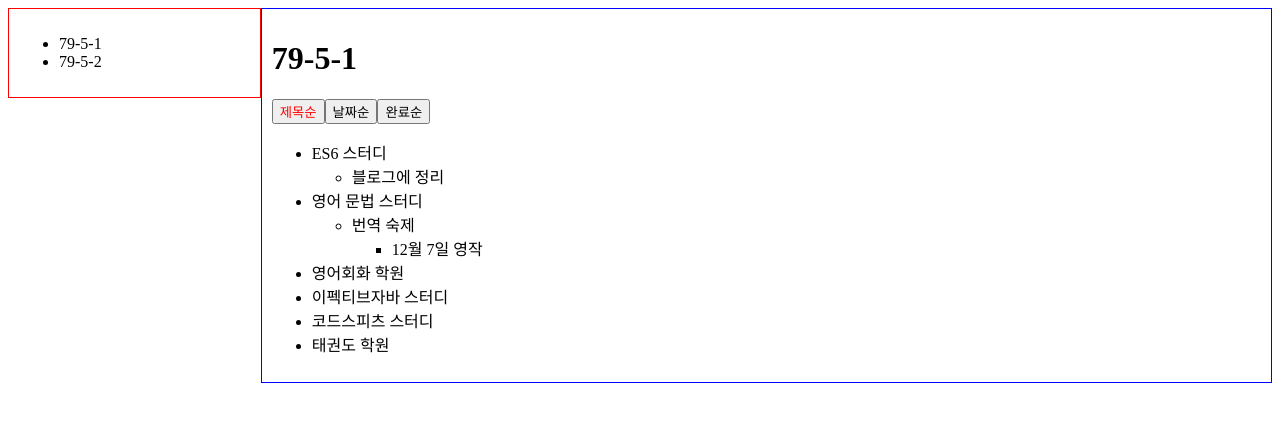
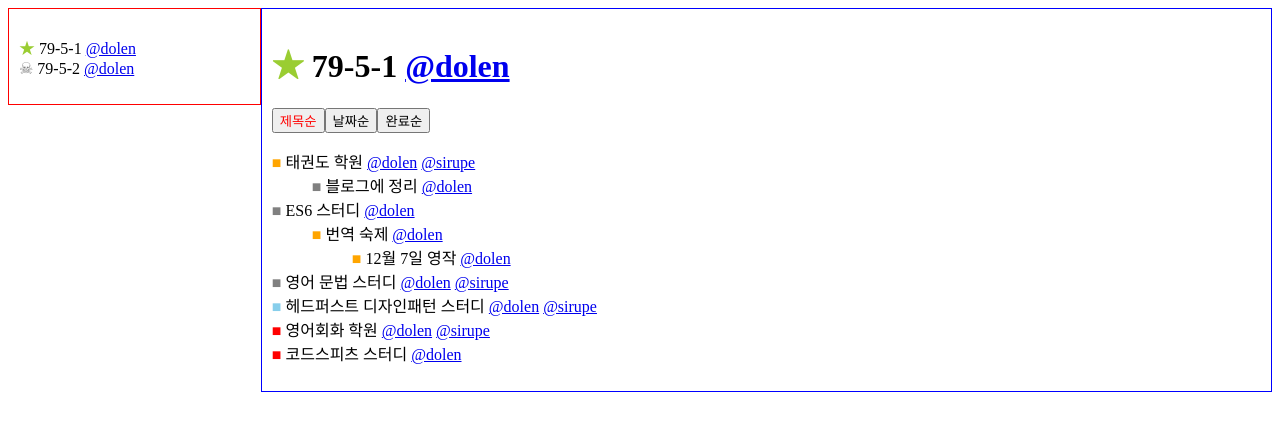
Before and after one commit to imcts/code-spitz, a plain HTML site: page design-pattern/decorator-opserver/index.html in a window 1280 px wide. Drawn offline with Linux system fonts and the light colour scheme.

Commit message:
complete decorator

```diff
--- /dev/null
+++ b/design-pattern/decorator-opserver/decorator/Decorator.js
@@ -0,0 +1,56 @@
+/**
+ * interface Decorator {
+ *  task () {
+ *    // do common logic
+ *    this._task()
+ *  }
+ *
+ *  _task ()
+ * }
+ *
+ * class TaskView extends Decorator{}
+ * class TaskMemberView extends Decorator {}
+ * class TaskPriorityView extends Decorator {}
+ *
+ * let result = new TaskView(); // default value.
+ * result = new TaskMemberView(result); // decorated value
+ * result = new TaskPriorityView(result); // decorated value
+ *
+ * A -> B -> C...
+ * 1. 데코레이터는 순차적으로 A -> B -> C를 실행시키고 나온 결과값을 사용하고자 함이다.
+ * 2. 이렇게 되면 매번 A와 B와 C가 생성되자마자 전달되어야 하기 때문에 런타임에 밀어넣긴 힘들다.
+ *  - 이 코드를 어디에 위치시킬 것인가. Visitor에?
+ *  - Visitor가 데코레이터들의 생성 책임을 다 지게 된다.
+ *  - 데코레이터를 추가할때마다 Visitor를 고치는게 말이 되는가.
+ *  - 생성자에서 하던일을 Decorator의 setter에서 하면 생성은 app에서 하지만 실행은 비지터가 해줄 수 있다.
+ * 3. Visitor에는 this._taskDecorator가 있고, 실행하면 된다.
+ *  - this._taskDecorator는 주입된 맨 마지막 데코레이터이다.
+ *  - 실행시 C -> B -> A로 재귀적으로 실행하여 A의 결과값을 B한테, B의 결과값을 C한테 주면 된다.
+ *  - 실행단에서는 아무것도 알 필요 없이 설정된 데코레이터의 C.run()을 함으로써 언제든 재귀적으로 실행할 수 있다.
+ */
+const Decorator = class {
+  constructor () {
+    this._decorator = null
+    this._result = null
+  }
+
+  set (decorator) {
+    this._decorator = decorator
+    return this
+  }
+
+  task (wrapper, task) {
+    if (this._decorator) {
+      this._decorator.task(wrapper, task)
+    }
+    this._task(wrapper, task)
+  }
+
+  _task () {
+    throw new Error('This method must be overridden.')
+  }
+
+  get result () {
+    return this._result
+  }
+}
--- /dev/null
+++ b/design-pattern/decorator-opserver/decorator/MemberDecorator.js
@@ -0,0 +1,9 @@
+const MemberDecorator = class extends Decorator {
+  constructor (members = []) {
+    super()
+    this._regexp = new RegExp(`@(${members.join('|')})`, 'g');
+  }
+  _task (wrapper, task) {
+    wrapper.innerHTML = wrapper.innerHTML.replace(this._regexp, '<a href="#$1">@$1</a>')
+  }
+}
--- /dev/null
+++ b/design-pattern/decorator-opserver/decorator/PriorityDecorator.js
@@ -0,0 +1,5 @@
+const PriorityDecorator = class extends Decorator {
+  _task (wrapper, task) {
+    wrapper.innerHTML = wrapper.innerHTML.replace(/\[(urgent|high|normal|low)\]/gi, '<span class="$1">■</span>')
+  }
+}
--- /dev/null
+++ b/design-pattern/decorator-opserver/decorator/SymbolDecorator.js
@@ -0,0 +1,26 @@
+const SymbolDecorator = class extends Decorator {
+  _task (wrapper, task) {
+    wrapper.innerHTML = wrapper.innerHTML.replace(/\[(star|clover|coffee|skull)\]/gi, (match, p1) => {
+      let symbol
+
+      switch (p1) {
+        case 'star':
+          symbol = '★'
+          break
+        case 'clover':
+          symbol = '☘'
+          break
+        case 'coffee':
+          symbol = '☕'
+          break
+        case 'skull':
+          symbol = '☠'
+          break
+        default:
+          symbol = ''
+          break
+      }
+      return `<span class="${p1}">${symbol}</span>`
+    })
+  }
+}
--- /dev/null
+++ b/design-pattern/decorator-opserver/decorator/TaskView.js
@@ -0,0 +1,5 @@
+const TaskView = class extends Decorator {
+  _task (wrapper, task) {
+    wrapper.innerHTML = task.title
+  }
+}
--- a/design-pattern/decorator-opserver/index.html
+++ b/design-pattern/decorator-opserver/index.html
@@ -8,7 +8,9 @@
     }
 
     li {
+      list-style: none;
       cursor: pointer;
+      padding: 0
     }
 
     .complete > div {
@@ -22,11 +24,63 @@
       border: 1px solid red;
     }
 
+    #folders > ul {
+      padding: 0
+    }
+
     #folder {
       float: left;
       width: 80%;
       padding: 10px;
       border: 1px solid blue;
+    }
+
+    #folder > ul {
+      padding: 0
+    }
+
+    .star {
+      color: yellowgreen
+    }
+
+    .clover {
+      color: green
+    }
+
+    .coffee {
+      color: brown
+    }
+
+    .skull {
+      color: grey
+    }
+
+    .urgent {
+      color: red
+    }
+
+    .high {
+      color: orange
+    }
+
+    .normal {
+      color: skyblue
+    }
+
+    .low {
+      color: grey
+    }
+
+    .remove {
+      color: red;
+      font-size: 11px;
+      cursor: pointer
+    }
+
+    .member {
+      background: #edeeed;
+      text-decoration: none;
+      color: #444
     }
   </style>
 </head>
@@ -35,6 +89,11 @@
 <script src="model/TodoModel.js"></script>
 <script src="model/Task.js"></script>
 <script src="view/TodoView.js"></script>
+<script src="decorator/Decorator.js"></script>
+<script src="decorator/TaskView.js"></script>
+<script src="decorator/MemberDecorator.js"></script>
+<script src="decorator/PriorityDecorator.js"></script>
+<script src="decorator/SymbolDecorator.js"></script>
 <script src="renderer/Renderer.js"></script>
 <script src="visitor/Visitor.js"></script>
 <script src="visitor/DomVisitor.js"></script>
--- a/design-pattern/decorator-opserver/model/TodoModel.js
+++ b/design-pattern/decorator-opserver/model/TodoModel.js
@@ -15,37 +15,36 @@ const TodoModel = class {
 
   _fetchFolder () {
     // Set mock data.
-    // TODO 데이터 설정.
-    const folder = new Task('79-5-1')
-    folder.add('영어회화 학원')
-    folder.add('태권도 학원')
-    folder.add('ES6 스터디')
-    folder.add('영어 문법 스터디', new Date('2018-09-01'))
-    folder.add('이펙티브자바 스터디')
-    folder.add('코드스피츠 스터디')
+    const folder = new Task('[star] 79-5-1 @dolen')
+    folder.add('[urgent] 영어회화 학원 @dolen @sirupe')
+    folder.add('[high] 태권도 학원 @dolen @sirupe')
+    folder.add('[low] ES6 스터디 @dolen')
+    folder.add('[low] 영어 문법 스터디 @dolen @sirupe', new Date('2018-09-01'))
+    folder.add('[normal] 헤드퍼스트 디자인패턴 스터디 @dolen @sirupe')
+    folder.add('[urgent] 코드스피츠 스터디 @dolen')
 
     const {list: [{task: es6}, {task: english}]} = folder.byTitle()
-    es6.add('블로그에 정리')
-    english.add('번역 숙제')
+    es6.add('[low] 블로그에 정리 @dolen')
+    english.add('[high] 번역 숙제 @dolen')
 
     const {list: [{task: subEnglish}]} = english.byTitle()
-    subEnglish.add('12월 7일 영작')
+    subEnglish.add('[high] 12월 7일 영작 @dolen')
 
 
 
-    const folder1 = new Task('79-5-2')
-    folder1.add('늦잠자기')
-    folder1.add('휴가에 스터디 숙제라니')
-    folder1.add('영화나 보러갈까', new Date('2018-09-01'))
+    const folder1 = new Task('[skull] 79-5-2 @dolen')
+    folder1.add('[low] 늦잠자기')
+    folder1.add('[normal] 와 오랜만에 밤새보네 -ㅁ -')
+    folder1.add('[low] 영화나 보러갈까', new Date('2018-09-01'))
 
     const {list: [{task: late}, {task: movie}]} = folder1.byTitle()
-    late.add('점심은 뭐먹지')
-    late.add('김치찌개 먹을까')
+    late.add('[high] 점심은 뭐먹지')
+    late.add('[urgent] 김치찌개 먹을까')
 
-    movie.add('영화 뭐보지')
+    movie.add('[low] 영화 뭐보지')
 
     const {list: [{task: title}]} = movie.byTitle()
-    title.add('퀸 보러 가야하나')
+    title.add('[low] 퀸 보러 가야하나')
 
     this._folder = folder
     this._folders.push(folder)
--- a/design-pattern/decorator-opserver/renderer/Renderer.js
+++ b/design-pattern/decorator-opserver/renderer/Renderer.js
@@ -1,12 +1,8 @@
 const Renderer = class {
-  constructor (wrapper, visitor) {
-    if (!wrapper) {
-      throw new TypeError('The wrapper has not been existed.')
-    }
+  constructor (visitor) {
     if(!(visitor instanceof Visitor)) {
       throw new TypeError('The visitor must be the type of Visitor.')
     }
-    this._wrapper = wrapper
     this._visitor = visitor
   }
 
@@ -19,6 +15,7 @@ const Renderer = class {
     visitor.order(orderState)
     visitor.makeParent(folder.task)
     this._render(folder.list)
+    return this
   }
 
   _render (list) {
--- a/design-pattern/decorator-opserver/view/TodoView.js
+++ b/design-pattern/decorator-opserver/view/TodoView.js
@@ -7,10 +7,13 @@ const TodoView = class {
       throw new TypeError('The model must be the type of TodoModel.')
     }
     this._wrapper = document.querySelector(selector)
-    this._renderer = new Renderer(this._wrapper, new DomVisitor(this._wrapper))
     this._model = model
 
-    this._renderer.render(model.getData())
+    this._renderer = new Renderer(
+      new DomVisitor(this._wrapper)
+        .setTaskDecorator(new PriorityDecorator(), new MemberDecorator(['dolen', 'sirupe']))
+        .setFolderDecorator(new SymbolDecorator(), new PriorityDecorator(), new MemberDecorator(['dolen', 'sirupe']))
+    ).render(model.getData())
     this._bindEvents()
   }
 
--- a/design-pattern/decorator-opserver/visitor/DomVisitor.js
+++ b/design-pattern/decorator-opserver/visitor/DomVisitor.js
@@ -9,18 +9,22 @@ const el = (tag, attr = {}) =>
 
 const DomVisitor = class extends Visitor {
   folders (folders) {
-    const div = el('div', {id: 'folders'})
+    const wrapper = el('div', {id: 'folders'})
     const ul = el('ul')
-    folders.forEach(folder => ul.appendChild(el('li', {innerHTML: folder.title, folder})))
-    div.appendChild(ul)
-    this.wrapper.appendChild(div)
+    folders.forEach(folder => {
+      const li = el('li', {folder})
+      this.folderRender(li, folder)
+      ul.appendChild(li)
+    })
+    wrapper.appendChild(ul)
+    this.wrapper.appendChild(wrapper)
   }
 
-  folder ({title}) {
-    const div = el('div', {id: 'folder'})
-    div.appendChild(el('h1', {innerHTML: title}))
-    this.wrapper.appendChild(div)
-    this.parent = div
+  folder (task) {
+    const wrapper = el('div', {id: 'folder'})
+    this.folderRender(wrapper.appendChild(el('h1')), task)
+    this.wrapper.appendChild(wrapper)
+    this.parent = wrapper
   }
 
   order (orderState) {
@@ -67,9 +71,11 @@ const DomVisitor = class extends Visitor {
   }
 
   task (task) {
-    const li = this.parent.appendChild(el('li'))
-    li.appendChild(el('div', {innerHTML: task.title, task}))
-    task.isComplete() && (li.className = 'complete')
-    this.parent = li
+    const li = el('li')
+    if (task.isComplete()) {
+      li.className = 'complete'
+    }
+    this.taskRender(li.appendChild(el('div', {task})), task)
+    this.parent = this.parent.appendChild(li)
   }
 }
--- a/design-pattern/decorator-opserver/visitor/Visitor.js
+++ b/design-pattern/decorator-opserver/visitor/Visitor.js
@@ -6,6 +6,26 @@ const Visitor = class Visitor {
     this._wrapper = wrapper
     this._parent = null
     this._parents = []
+    this._taskView = new TaskView()
+    this._folderView = new TaskView()
+  }
+
+  setTaskDecorator (...decorators) {
+    decorators.forEach(decorator => this._taskView = decorator.set(this._taskView))
+    return this
+  }
+
+  setFolderDecorator (...decorators) {
+    decorators.forEach(decorator => this._folderView = decorator.set(this._folderView))
+    return this
+  }
+
+  taskRender (wrapper, task) {
+    this._taskView.task(wrapper, task)
+  }
+
+  folderRender (wrapper, task) {
+    this._folderView.task(wrapper, task)
   }
 
   folders () {
```
Also changed, not shown: design-pattern/decorator-opserver/index.js (+8 -1 lines), design-pattern/decorator-opserver/decorator/TaskDecorator.js (deleted).
